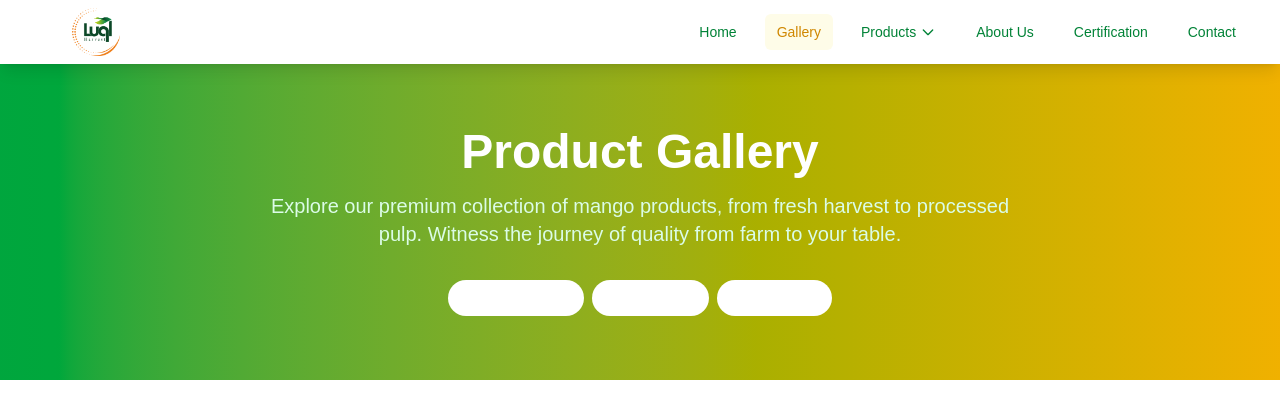
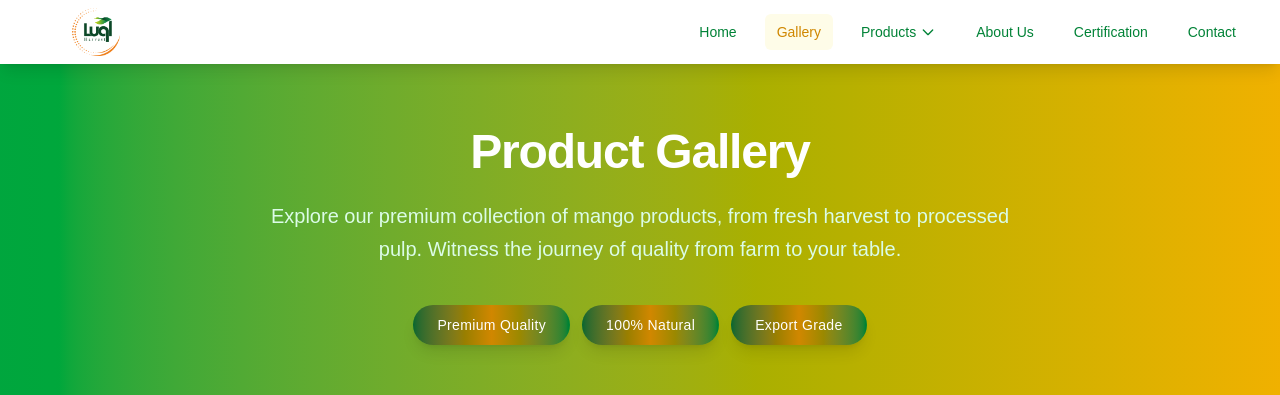
Before and after one commit to abhinavnigam2207/luqi-harvest, a Next.js app: page /gallery in a window 1280 px wide. Shown: the top 395 px of the page. Built offline with nearby package versions, Linux system fonts and the light colour scheme.

Commit message:
Fixed header home icon in products page

```diff
--- a/src/app/gallery/page.js
+++ b/src/app/gallery/page.js
@@ -87,17 +87,16 @@ export default function Gallery() {
       {/* Hero Section */}
       <section className="py-16 bg-gradient-to-r from-green-600 to-yellow-500">
         <div className="max-w-7xl mx-auto px-4 sm:px-6 lg:px-8 text-center">
-          <h1 className="text-4xl md:text-5xl font-bold text-white mb-4">
-            Product Gallery
-          </h1>
-          <p className="text-xl text-green-100 mb-8 max-w-3xl mx-auto">
-            Explore our premium collection of mango products, from fresh harvest to processed pulp.
-            Witness the journey of quality from farm to your table.
-          </p>
-          <div className="flex flex-wrap justify-center gap-2">
-            <span className="bg-white bg-opacity-20 text-white px-4 py-2 rounded-full text-sm">Premium Quality</span>
-            <span className="bg-white bg-opacity-20 text-white px-4 py-2 rounded-full text-sm">100% Natural</span>
-            <span className="bg-white bg-opacity-20 text-white px-4 py-2 rounded-full text-sm">Export Grade</span>
+          <h1 className="text-4xl md:text-5xl font-bold text-white mb-6 tracking-tight">
+              Product Gallery
+            </h1>
+            <p className="text-xl text-green-100 mb-10 max-w-3xl mx-auto leading-relaxed font-light">
+              Explore our premium collection of mango products, from fresh harvest to processed pulp. Witness the journey of quality from farm to your table.
+            </p>
+          <div className="flex flex-wrap justify-center gap-3">
+            <span className="bg-gradient-to-r from-green-800 via-yellow-600 to-green-700 text-white px-6 py-2.5 rounded-full text-sm font-medium tracking-wide shadow-lg hover:shadow-xl transition-all duration-300 cursor-default">Premium Quality</span>
+            <span className="bg-gradient-to-r from-green-800 via-yellow-600 to-green-700 text-white px-6 py-2.5 rounded-full text-sm font-medium tracking-wide shadow-lg hover:shadow-xl transition-all duration-300 cursor-default">100% Natural</span>
+            <span className="bg-gradient-to-r from-green-800 via-yellow-600 to-green-700 text-white px-6 py-2.5 rounded-full text-sm font-medium tracking-wide shadow-lg hover:shadow-xl transition-all duration-300 cursor-default">Export Grade</span>
           </div>
         </div>
       </section>
--- a/src/app/products/page.js
+++ b/src/app/products/page.js
@@ -30,9 +30,9 @@ function ProductsContent() {
             Explore our range of high-quality fruit products, from fresh pulp to concentrates.
             100% natural with no preservatives added.
           </p>
-          <div className="flex flex-wrap justify-center gap-2">
+          <div className="flex flex-wrap justify-center gap-3">
             {heroBadges.map((badge, index) => (
-              <span key={index} className="bg-white bg-opacity-20 text-white px-4 py-2 rounded-full text-sm">{badge}</span>
+              <span key={index} className="bg-gradient-to-r from-green-800 via-yellow-600 to-green-700 text-white px-6 py-2.5 rounded-full text-sm font-medium tracking-wide shadow-lg hover:shadow-xl transition-all duration-300 cursor-default">{badge}</span>
             ))}
           </div>
         </div>
```
